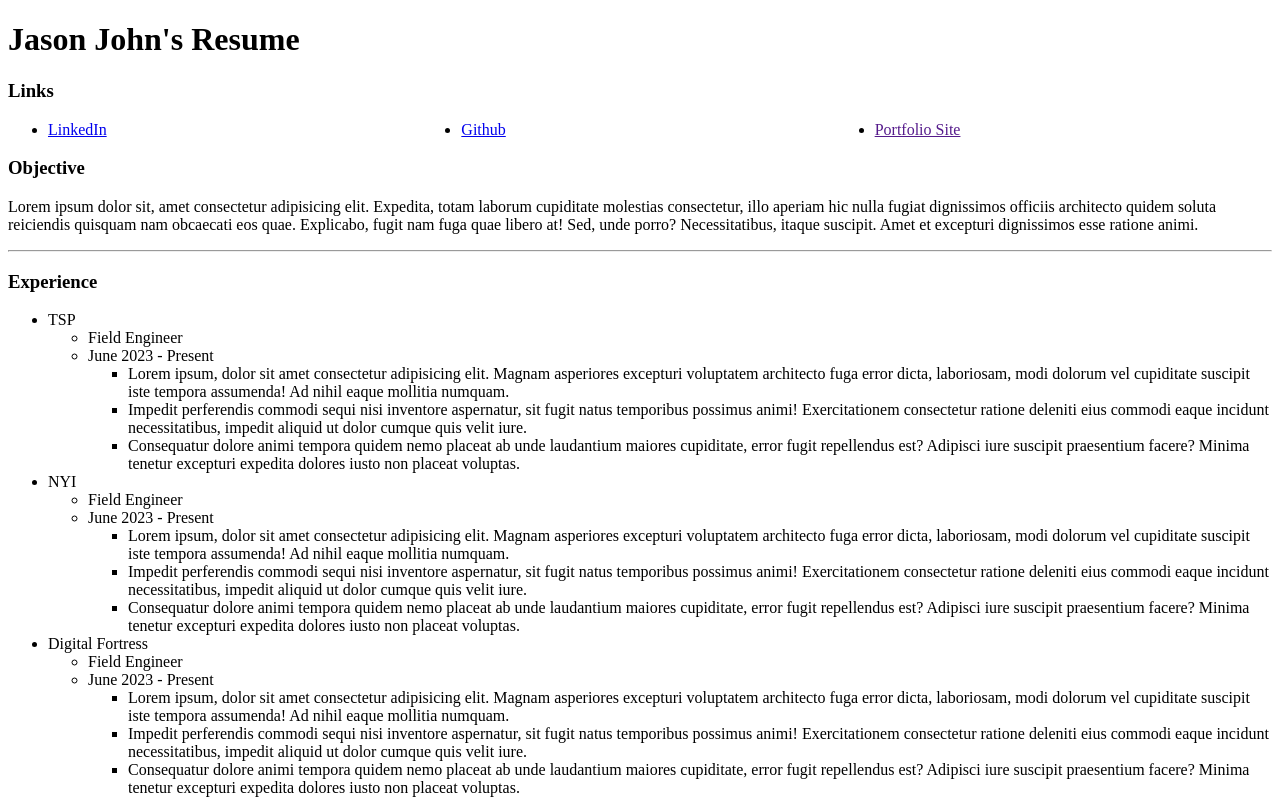
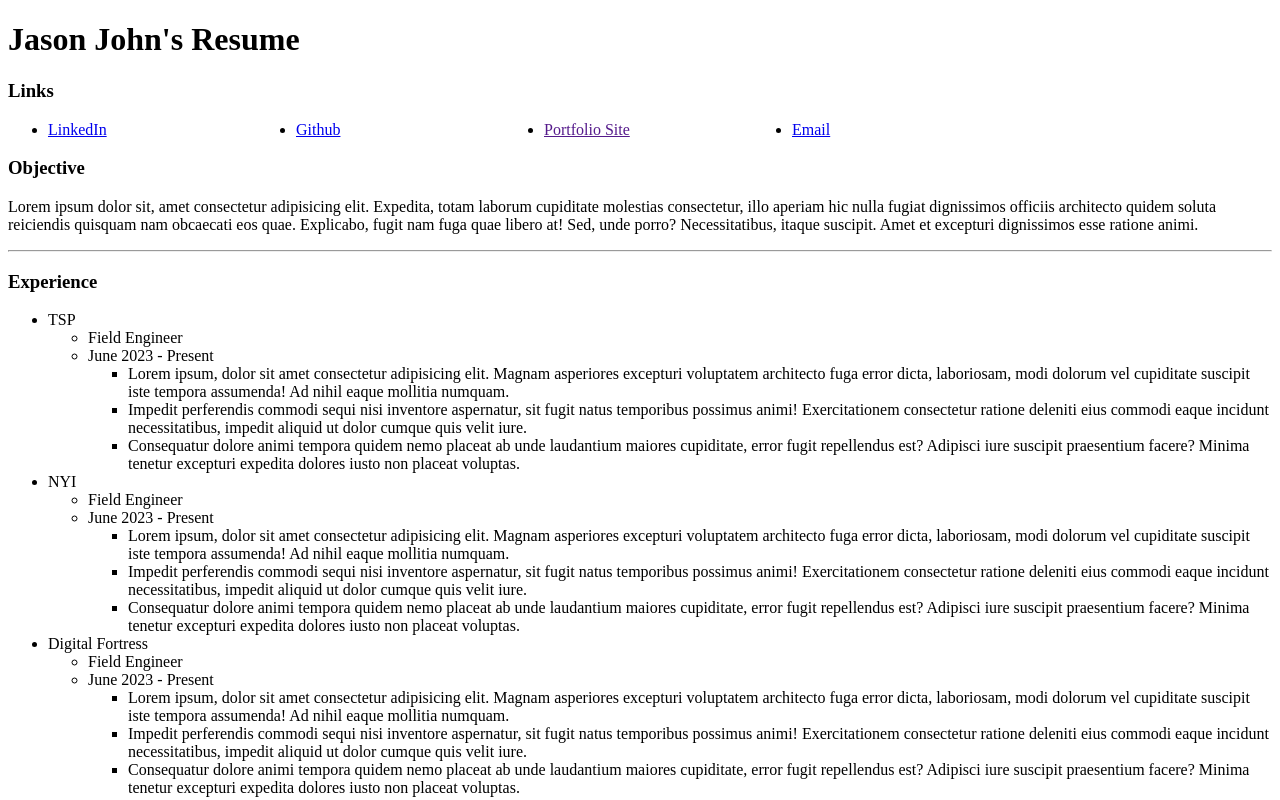
Before and after one commit to Grinsomniac/Resume, a plain HTML site: page Resume.html in a window 1280 px wide. Shown: the top 800 px of the page. Drawn offline with Linux system fonts and the light colour scheme.

Commit message:
adding css

```diff
--- a/Resume.html
+++ b/Resume.html
@@ -13,10 +13,11 @@
     <!-- Links -->
      <section>
         <h3>Links</h3>
-        <ul style="columns:3;">
+        <ul style="columns:5;">
             <li><a href="https://linkedin.com/in/jasonjohn2000">LinkedIn</a></li>
             <li><a href="https://github.com/Grinsomniac">Github</a></li>
             <li><a href="">Portfolio Site</a></li>
+            <li><a href="mailto:johnjason2094@gmail.com">Email</a></li>
         </ul>
      </section>
     <!-- OBJECTIVE STATEMENT -->
```
Also changed, not shown: master.css (added).
